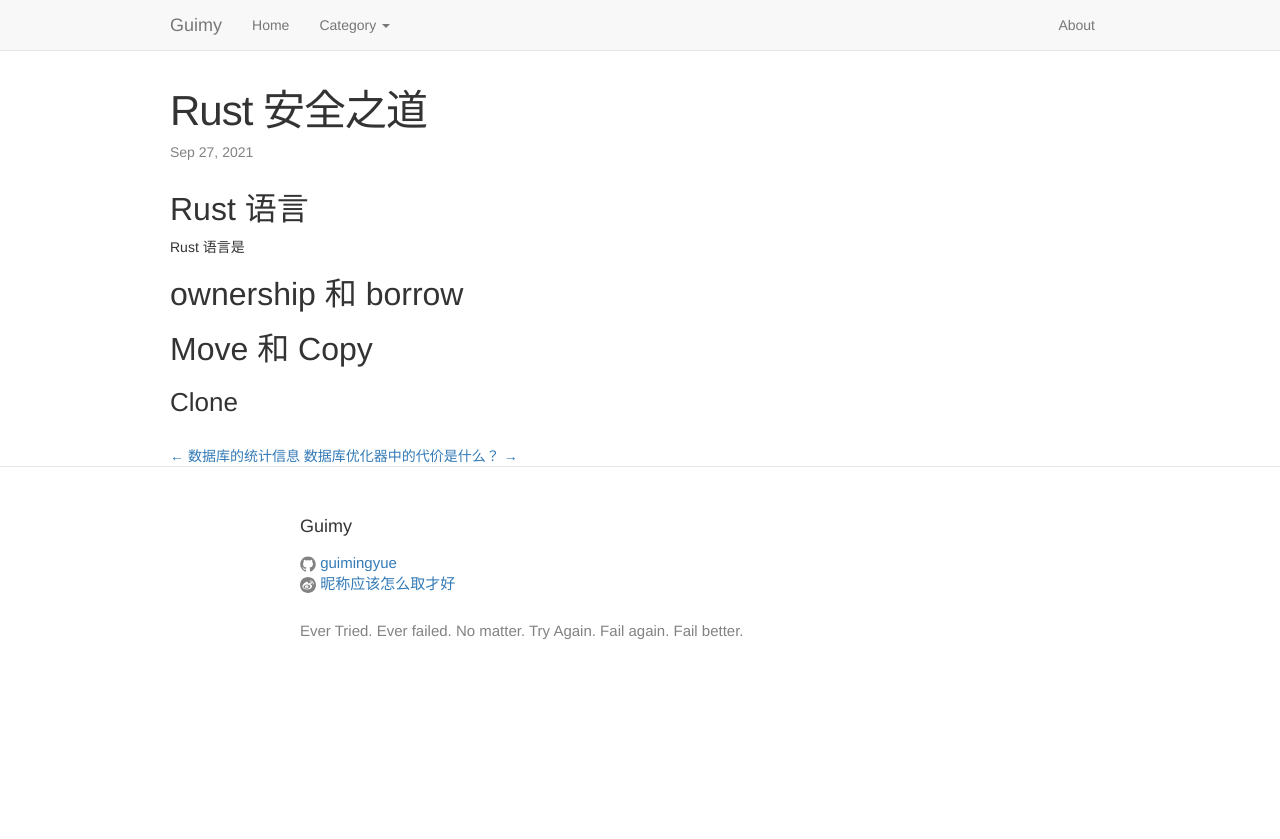
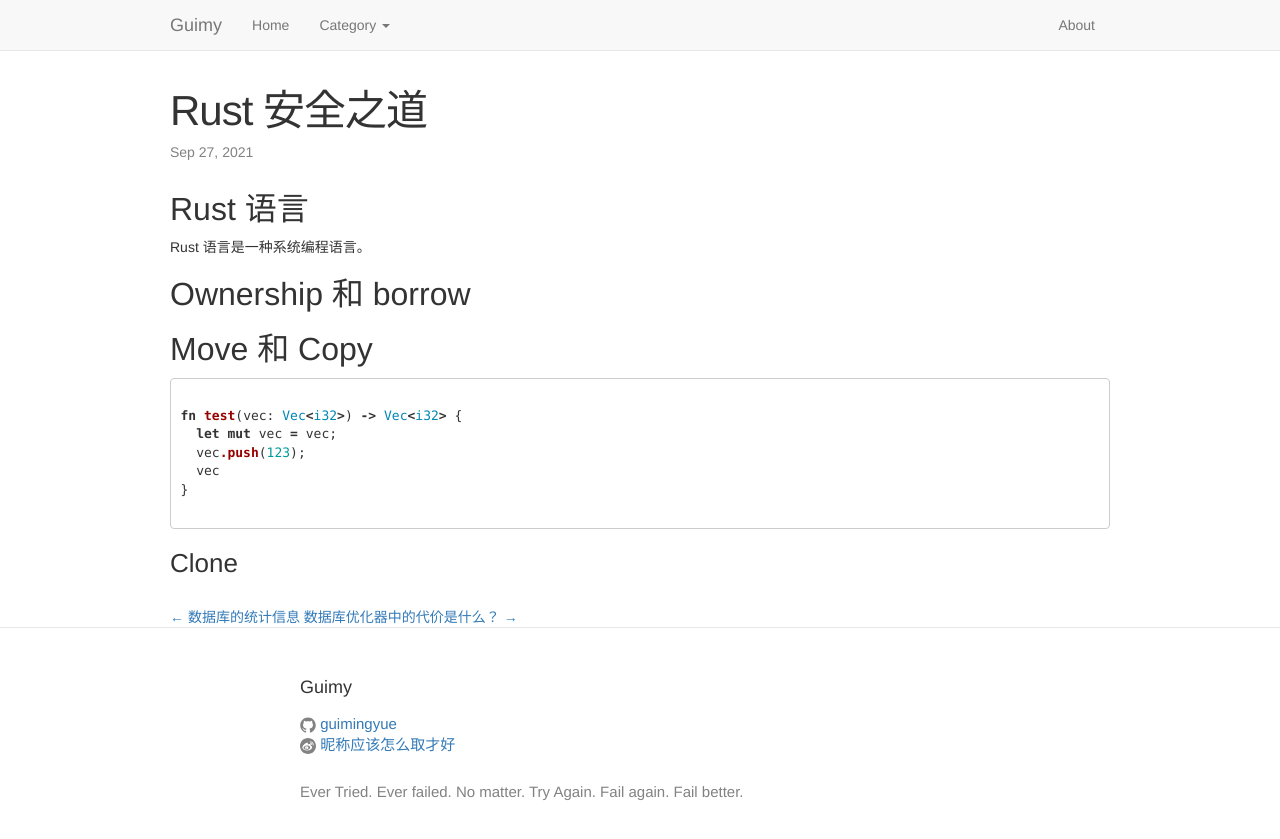
Before and after one commit to guimingyue/guimingyue.github.io, a Jekyll site: the page built from _posts/2021-09-27-security-of-rust.md, in a window 1280 px wide. Shown: the top 839 px of the page. Built offline with Jekyll 4.4.1, drawn with Linux system fonts in a browser that asks for light colours.

Commit message:
Update 2021-09-27-security-of-rust.md

````diff
--- a/_posts/2021-09-27-security-of-rust.md
+++ b/_posts/2021-09-27-security-of-rust.md
@@ -5,9 +5,19 @@ category: Rust
 ---
 
 ## Rust 语言
-Rust 语言是
-## ownership 和 borrow
+Rust 语言是一种系统编程语言。
+## Ownership 和 borrow
 
 ## Move 和 Copy
 
+```rust
+
+fn test(vec: Vec<i32>) -> Vec<i32> {
+  let mut vec = vec;
+  vec.push(123);
+  vec
+}
+
+```
+
 ### Clone
````
